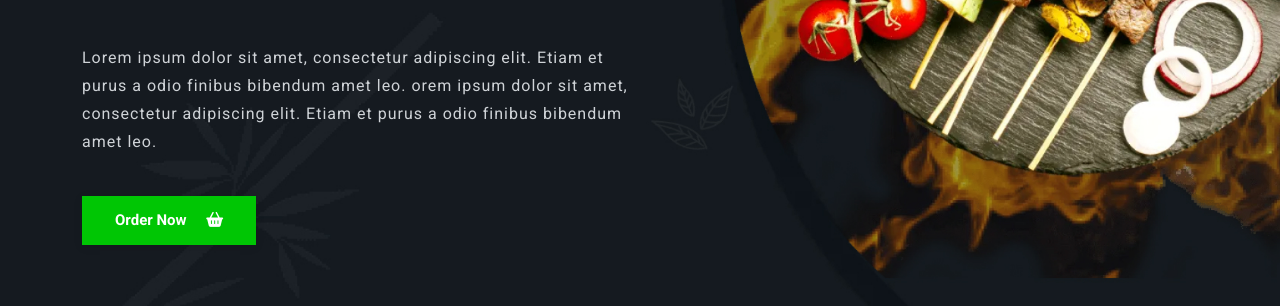
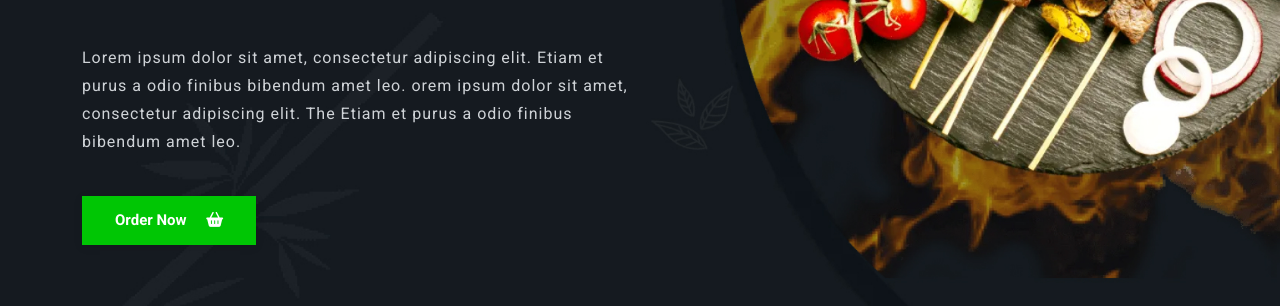
Before and after one commit to krsant7/Feastify, a website: page public/index.html in a window 1280 px wide. Shown: the part 494-800 px from the top of the page. Drawn offline with nearby package versions, Linux system fonts and the light colour scheme.

Commit message:
little bit changes in ui

```diff
--- a/public/index.html
+++ b/public/index.html
@@ -34,13 +34,15 @@
             </button>
 
             <!-- Offcanvas Menu -->
-            <div class="offcanvas offcanvas-start bg-dark" id="offcanvasNavbar" tabindex="-1" aria-labelledby="offcanvasNavbarLabel">
+            <div class="offcanvas offcanvas-start bg-dark" id="offcanvasNavbar" tabindex="-1"
+               aria-labelledby="offcanvasNavbarLabel">
                <!-- Offcanvas Header -->
                <div class="offcanvas-header">
                   <a class="navbar-brand" href="#">
                      <img src="../public/images/logo.png" alt="logo" class="img-fluid">
                   </a>
-                  <button type="button" class="btn-close btn-close-white" data-bs-dismiss="offcanvas" aria-label="Close"></button>
+                  <button type="button" class="btn-close btn-close-white" data-bs-dismiss="offcanvas"
+                     aria-label="Close"></button>
                </div>
                <!-- Offcanvas Body -->
                <div class="offcanvas-body">
@@ -79,7 +81,7 @@
                   <h1>Our Restaurant Offers Delicious & Seafood</h1>
                   <p>
                      Lorem ipsum dolor sit amet, consectetur adipiscing elit. Etiam et purus a odio finibus bibendum
-                     amet leo. orem ipsum dolor sit amet, consectetur adipiscing elit. Etiam et purus a odio finibus
+                     amet leo. orem ipsum dolor sit amet, consectetur adipiscing elit. The Etiam et purus a odio finibus
                      bibendum amet leo.
                   </p>
                   <button class="main-btn mt-4">Order now <i class="fa-solid fa-basket-shopping ps-3"></i></button>
@@ -404,10 +406,11 @@
 
                   <div class="footer-social pt-4 text-center">
                      <a href="#"><i class="fab fa-facebook-f"></i></a>
-                     <a href="https://x.com/home?lang=en" target="_blank"><i class="fab fa-twitter" ></i></a>
+                     <a href="https://x.com/home?lang=en" target="_blank"><i class="fab fa-twitter"></i></a>
                      <a href="#"><i class="fab fa-youtube"></i></a>
                      <a href="#"><i class="fab fa-dribbble"></i></a>
-                     <a href="https://www.linkedin.com/in/santoshkr900/" target="_blank"><i class="fab fa-linkedin"></i></a>
+                     <a href="https://www.linkedin.com/in/santoshkr900/" target="_blank"><i
+                           class="fab fa-linkedin"></i></a>
                      <a href="#"><i class="fab fa-instagram"></i></a>
                   </div>
                </div>
```
